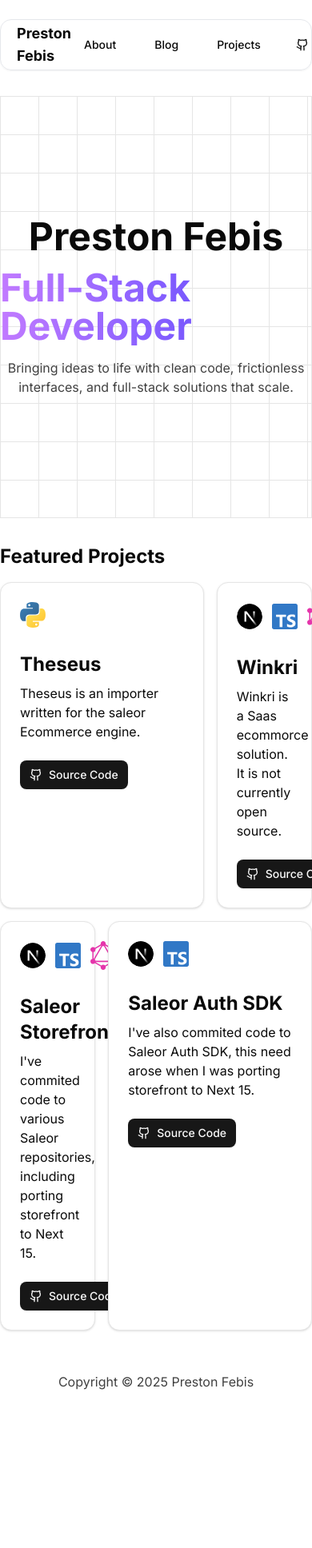
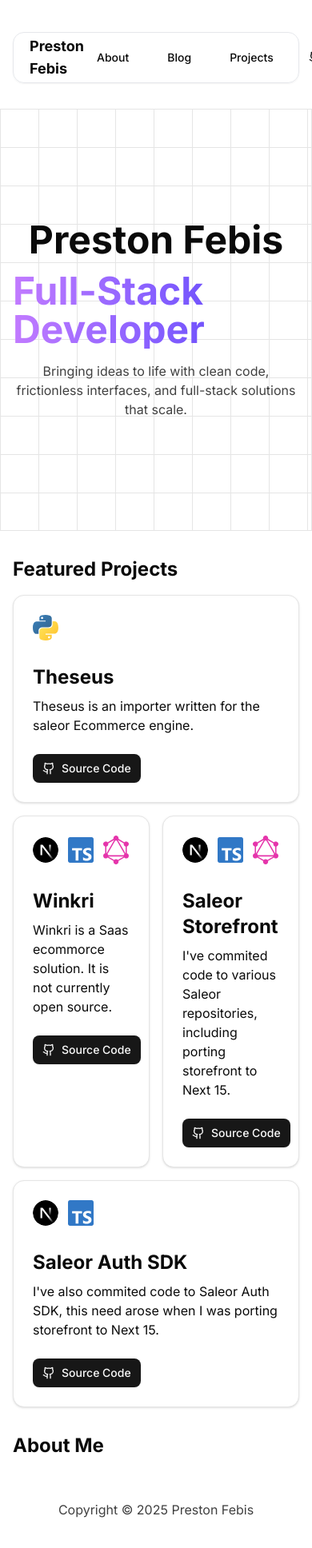
Before and after one commit to p-febis/p-febis.github.io, a React (Vite) app: page / in a window 390 px wide. Shown: the top 1936 px of the page at 80% size. Before the commit the page ends 1760 px from the top, so only its background shows below. Built offline with nearby package versions, Linux system fonts and the light colour scheme.

Commit message:
Work on mobile views

```diff
--- a/src/components/Layout.tsx
+++ b/src/components/Layout.tsx
@@ -4,7 +4,7 @@ import type { PropsWithChildren } from "react";
 
 export const Layout = ({ children }: PropsWithChildren) => {
   return (
-    <div className="container space-y-8">
+    <div className="container space-y-8 p-4">
       <Navbar />
       <div className="min-h-screen space-y-8">{children}</div>
       <Footer />
--- a/src/components/Navbar.tsx
+++ b/src/components/Navbar.tsx
@@ -1,6 +1,6 @@
 import { Link } from "react-router";
 import { Button } from "@/components/ui/button";
-import { Github } from "lucide-react";
+import { GithubIcon } from "lucide-react";
 import type { ReactNode } from "react";
 
 type Link = {
@@ -22,14 +22,14 @@ const links: Link[] = [
     link: "/projects",
   },
   {
-    component: <Github />,
+    component: <GithubIcon />,
     link: "https://github.com/p-febis",
   },
 ];
 
 export const Navbar = () => {
   return (
-    <header className="sticky top-4 container mt-6 h-16">
+    <header className="sticky top-4 z-10 container mt-6 h-16">
       <nav className="flex h-full items-center justify-between rounded-xl border border-gray-200 bg-white/30 px-5 shadow-xs backdrop-blur-lg backdrop-filter">
         <div className="">
           <span className="text-lg font-bold">Preston Febis</span>
--- /dev/null
+++ b/src/features/LandingPage/components/AboutMe.tsx
@@ -0,0 +1,7 @@
+export const AboutMe = () => {
+  return (
+    <section className="space-y-4">
+      <h2 className="text-2xl font-bold">About Me</h2>
+    </section>
+  );
+};
--- a/src/features/LandingPage/components/FeaturedProducts.tsx
+++ b/src/features/LandingPage/components/FeaturedProducts.tsx
@@ -50,7 +50,7 @@ export const FeaturedProjects = () => {
   return (
     <section className="space-y-4">
       <h2 className="text-2xl font-bold">Featured Projects</h2>
-      <div className="grid grid-cols-3 gap-4">
+      <div className="grid grid-cols-2 gap-4 md:grid-cols-3">
         {projects.map(({ description, ...project }, i) => (
           <ProjectCard key={i} {...project}>
             {description}
--- a/src/features/LandingPage/components/HeroSection.tsx
+++ b/src/features/LandingPage/components/HeroSection.tsx
@@ -1,8 +1,8 @@
 export const HeroSection = () => {
   return (
     <>
-      <div className="absolute -z-10 container h-[calc(48px*11)] border-r border-b bg-[linear-gradient(to_right,#e5e5e5_1px,transparent_1px),linear-gradient(to_bottom,#e5e5e5_1px,transparent_1px)] bg-[size:48px_48px]"></div>
       <main className="container flex h-[calc(48px*11)] flex-col items-center justify-center gap-4">
+        <div className="absolute -z-10 h-[calc(48px*11)] w-full border-r border-b bg-[linear-gradient(to_right,#e5e5e5_1px,transparent_1px),linear-gradient(to_bottom,#e5e5e5_1px,transparent_1px)] bg-[size:48px_48px]"></div>
         <h1 className="text-5xl font-bold md:text-7xl">Preston Febis</h1>
         <h1 className="bg-gradient-to-r from-purple-400 to-indigo-600 bg-clip-text text-5xl font-bold text-transparent md:text-7xl">
           Full-Stack Developer
--- a/src/features/LandingPage/components/LandingPage.tsx
+++ b/src/features/LandingPage/components/LandingPage.tsx
@@ -1,12 +1,14 @@
 import { Layout } from "@/components/Layout";
 import { HeroSection } from "./HeroSection";
 import { FeaturedProjects } from "./FeaturedProducts";
+import { AboutMe } from "./AboutMe";
 
 export const LandingPage = () => {
   return (
     <Layout>
       <HeroSection />
       <FeaturedProjects />
+      <AboutMe />
     </Layout>
   );
 };
--- a/src/features/LandingPage/components/ProjectCard.tsx
+++ b/src/features/LandingPage/components/ProjectCard.tsx
@@ -1,5 +1,5 @@
 import type { PropsWithChildren } from "react";
-import { Github } from "lucide-react";
+import { GithubIcon } from "lucide-react";
 
 import {
   Card,
@@ -23,7 +23,9 @@ export const ProjectCard = ({
   isWide?: boolean;
 }>) => {
   return (
-    <Card className={isWide ? "col-span-2" : "col-span-1"}>
+    <Card
+      className={`transition hover:-translate-y-2 ${isWide ? "col-span-2" : "col-span-1"}`}
+    >
       <CardHeader>
         <div className="inline-flex gap-3">
           {iconsSource.map((source, i) => (
@@ -38,7 +40,7 @@ export const ProjectCard = ({
       <CardFooter>
         <Button asChild>
           <Link to={githubLink} target="_blank" rel="noopener noreferrer">
-            <Github />
+            <GithubIcon />
             Source Code
           </Link>
         </Button>
```
